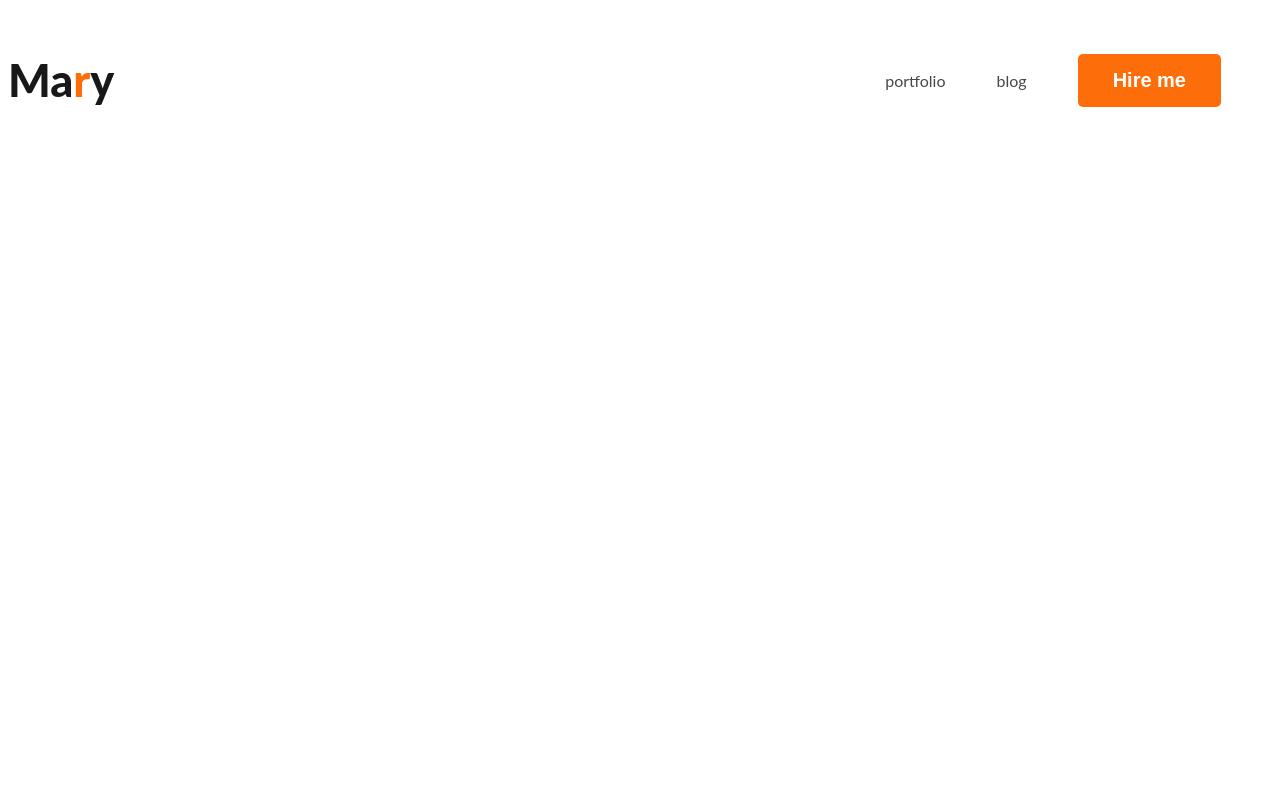
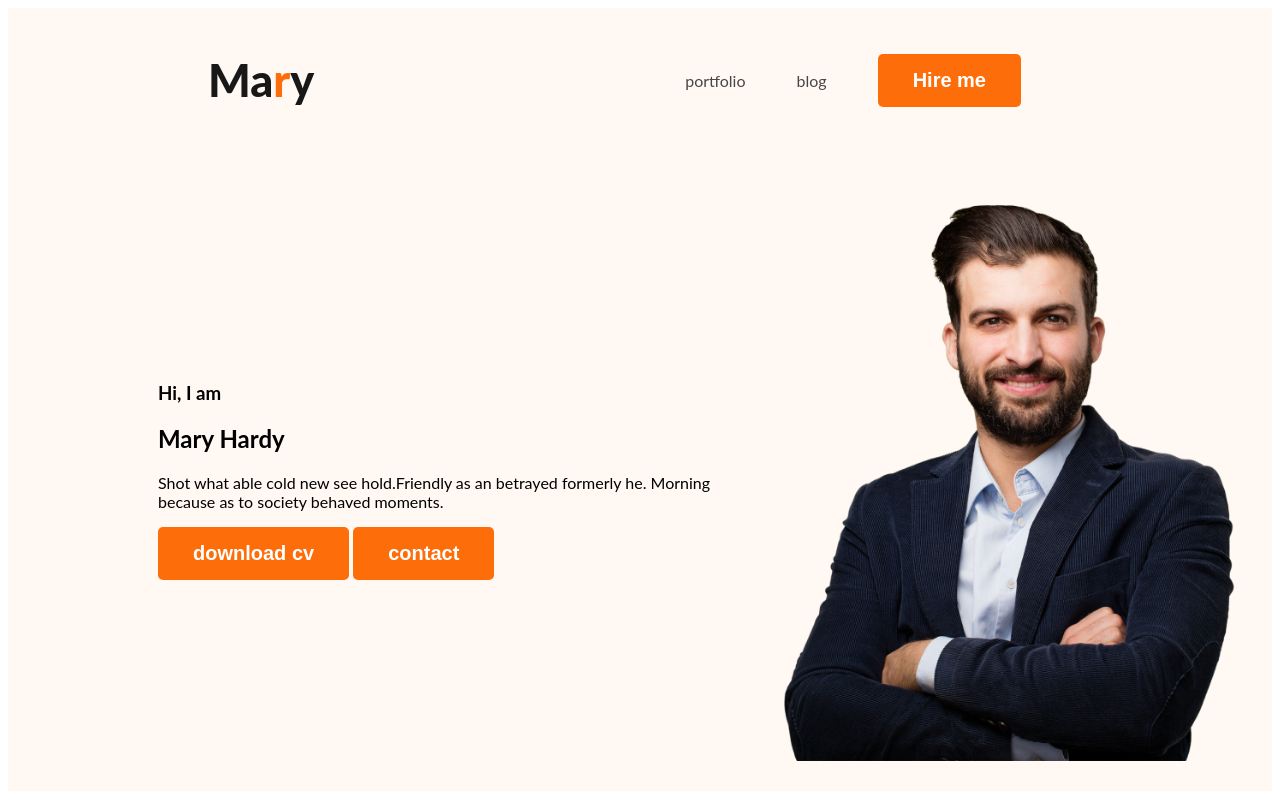
Before and after one commit to Ishraq13/developer-portfolio, a plain HTML site: page index.html in a window 1280 px wide. Drawn offline with Linux system fonts and the light colour scheme.

Commit message:
added banner

```diff
--- a/index.html
+++ b/index.html
@@ -11,7 +11,7 @@
     <link rel="stylesheet" href="styles/portfolio.css">
 </head>
 <body>
-    <header>
+    <header class="header">
         <nav>
             <h3 class="nav-title">Ma<span class="tax-primary">r</span>y</h3>
             <ul>
@@ -20,6 +20,16 @@
                 <li><button class="btn-primary">Hire me</button></li>
             </ul>
         </nav>
+        <div class="banner">
+            <div>
+                <h3 class="banner-greeting">Hi, I  am</h3>
+                <h2 class="banner-titile">Mary Hardy</h2>
+                <p>Shot what able cold new see hold.Friendly as an betrayed formerly he. Morning because as to society behaved moments.</p>
+                <button class="btn-primary">download cv</button>
+                <button class="btn-primary">contact</button>
+            </div>
+            <img class="profile-pic" src="images/hardy.png"alt="">
+        </div>
     </header>
     <main>
 
--- a/styles/portfolio.css
+++ b/styles/portfolio.css
@@ -22,6 +22,7 @@ nav{
     display: flex;
     justify-content: space-between;
     align-items: center;
+    margin: 0px 200px;
 }
 .nav-title{
     color: #181818;
@@ -41,3 +42,15 @@ nav a {
     text-decoration: none;
     color: #474747;
 }
+/* header related styles */
+.header{
+    background-color: #FFF8F3;
+}
+.banner{
+    padding: 30px 30px 30px 150px;
+    display: flex;
+    align-items: center;
+}
+.banner .profile-pic {
+    width: 500px;
+}
```
